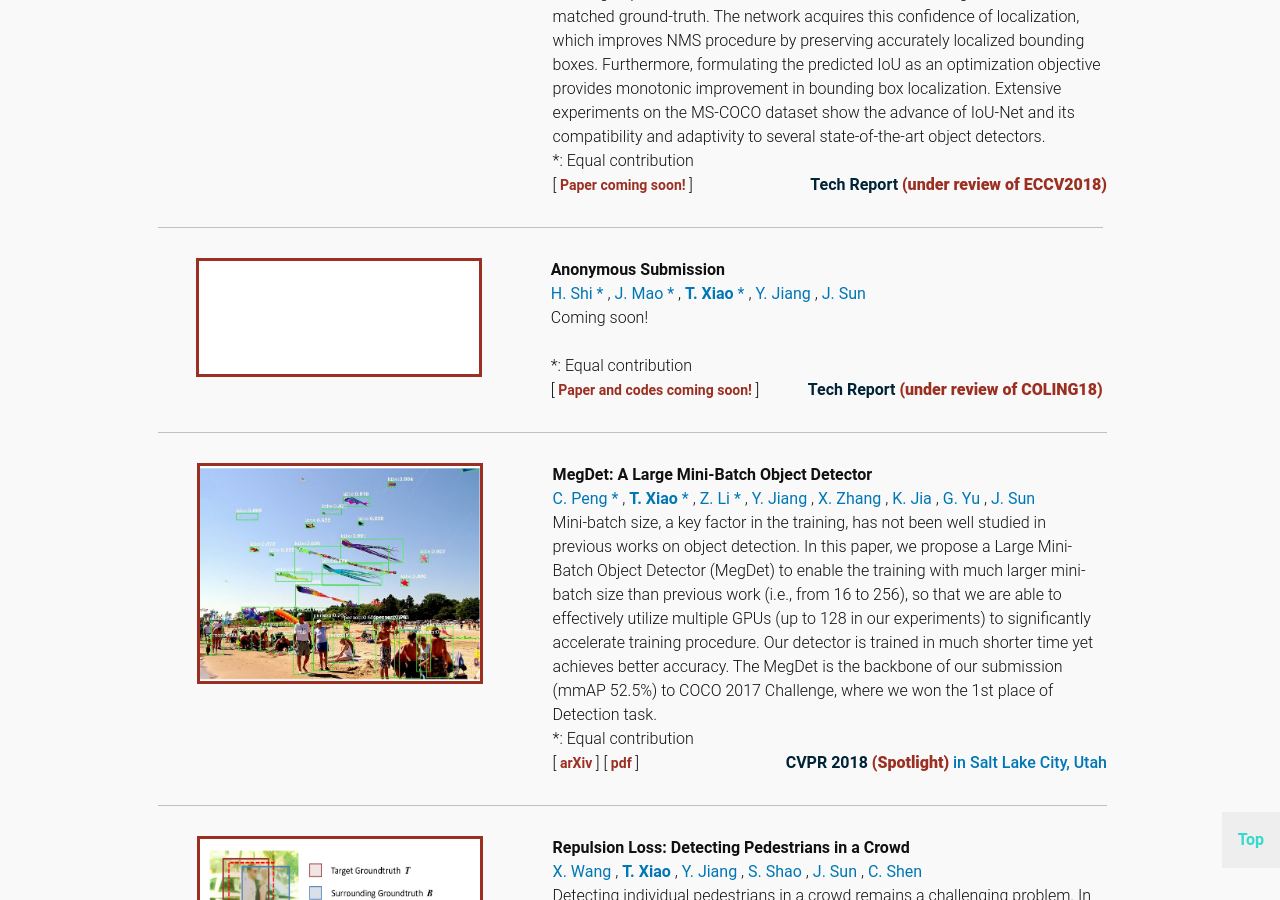
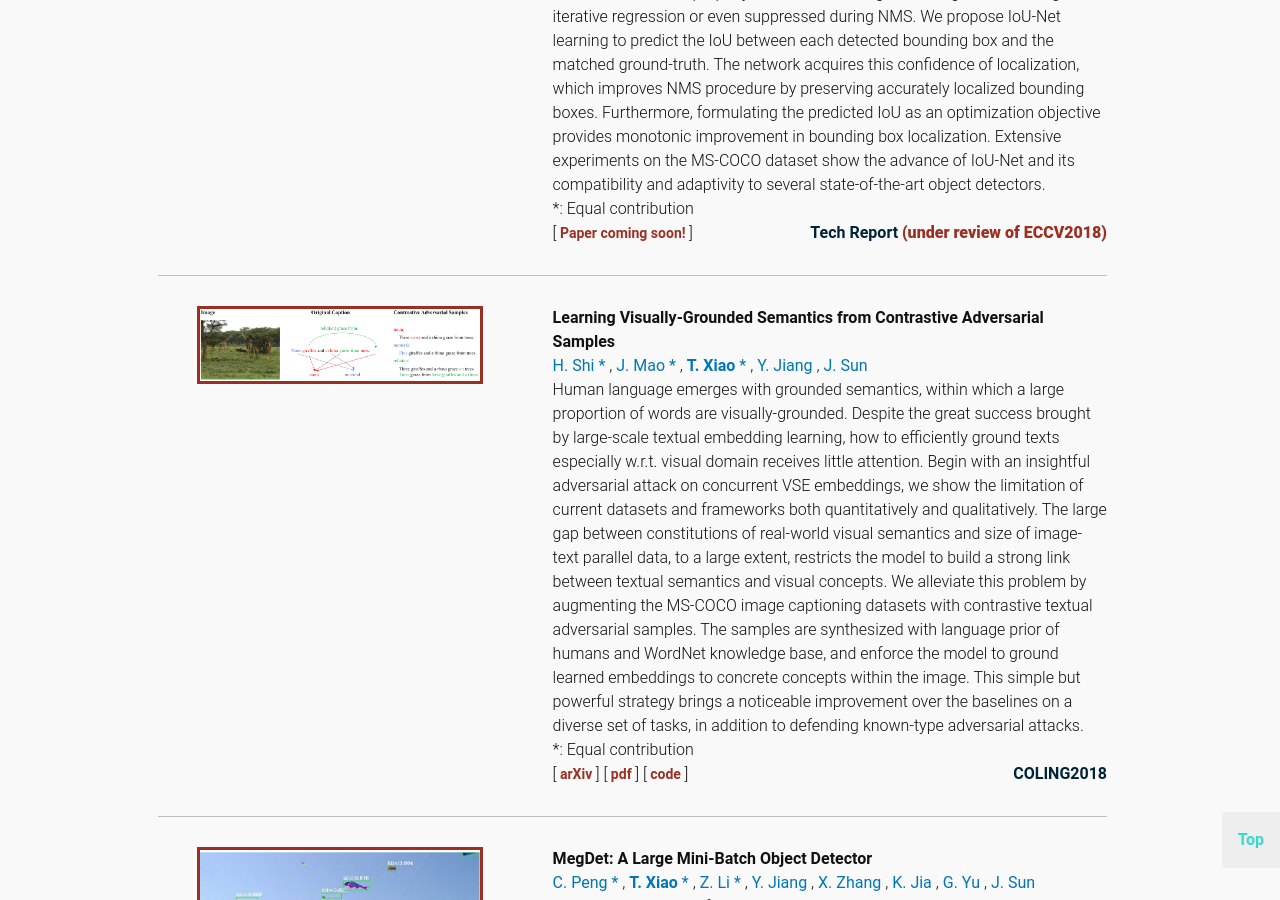
Before and after one commit to Tete-Xiao/Tete-Xiao.github.io, a Jekyll site: the page built from index.html, in a window 1280 px wide and 900 px high, scrolled down 2421 px. Built offline with Jekyll 4.4.1, drawn with Linux system fonts in a browser that asks for light colours; some of the changed text lies outside the part shown.

Commit message:
update coling18

```diff
--- a/_data/bio.yml
+++ b/_data/bio.yml
@@ -9,6 +9,7 @@ normal:
   content:  "<strong>Tete Xiao</strong> is an undergraduate student majoring in Intelligence Science at <strong>Peking University (PKU)</strong>, one of the two best universities in China. He works as senior research intern at <strong>Megvii (Face++) Inc.</strong> (a leading Chinese AI start-up)
   mentored by <a href='https://yuningjiang.github.io/'>Mr. Yuning Jiang</a> and supervised by
   <a href='http://www.jiansun.org/'>Dr. Jian Sun</a>. He is also a research assistant at Institute of Computer Science and Technology <strong>(ICST)</strong>, Peking University, supervised by <a href='http://www.muyadong.com/'>Dr. Yadong Mu</a>. His research interests lie in the field of <strong>Object Detection</strong>, <strong>Computer Vision</strong> and <strong>Machine Learning</strong>. He has received China National Scholarship for his excellent performance in courses and research. <br> <br> Tete has participated in programming contest since high school. He won two gold medals in 2016 and 2017 <a href='https://icpc.baylor.edu/'>ACM-ICPC</a> Asia Regional Contest for PKU. In high school, he was admitted to Shandong Province Team of 2014 as first place winner to compete in National Olympiad in Informatics (NOI), where he won a bronze medal. <h2>News:</h2>
+  <strong>[May 2018]</strong> One paper accepted to <a href='https://coling2018.org/'>COLING18</a> in Santa Fe, The Land of Enchantment! It's my very first paper of vision-language! (Paper and codes are coming soon!) <br>
   <strong>[Apr. 2018]</strong> A flexible PyTorch implementation of scene parsing networks trained on ADE20K with SOTA performance is <a href='https://github.com/CSAILVision/semantic-segmentation-pytorch'>released</a> in conjuction with MIT CSAIL.<br>
   <strong>[Feb. 2018]</strong> Two papers accepted to <a href='http://cvpr2018.thecvf.com/'>CVPR18</a> in Salt Lake City, Beehive State! <br>
   <strong>[Feb. 2018]</strong> I'm thrilled that I will be joining IBM Research as Research Intern in AI based in Cambridge, Massachusetts this summer. During the time, besides the extraordinary researchers at IBM, I will also work with friends and scientists at MIT. See you soon! <br>
--- a/_data/experiences.yml
+++ b/_data/experiences.yml
@@ -1,4 +1,4 @@
-- date:  "July. 2016 -  "
+- date:  "July. 2016 -  July. 2017"
   title: "Research Assistant @ ICST, PKU"
   desc:  "Machine Intelligence and Computer Vision"
   host:
--- a/_data/publications.yml
+++ b/_data/publications.yml
@@ -55,7 +55,7 @@
       url:  'tetexiao.com'
 
 
-- title: 'Anonymous Submission'
+- title: 'Learning Visually-Grounded Semantics from Contrastive Adversarial Samples'
   date:  'Mar. 2018'
   imgurl: '/images/projects/2018/tete2018_vge.png'
   imgprop: 'frame'
@@ -75,12 +75,15 @@
       url:  'https://yuningjiang.github.io'
     - name: J. Sun
       url:  'http://www.jiansun.org/'
-  publisher:  'Tech Report'
-  status:   '(under review of COLING18)'
-  desc: 'Coming soon! &nbsp &nbsp &nbsp &nbsp &nbsp &nbsp &nbsp &nbsp &nbsp &nbsp &nbsp &nbsp &nbsp &nbsp &nbsp &nbsp &nbsp &nbsp &nbsp &nbsp &nbsp &nbsp &nbsp &nbsp &nbsp &nbsp &nbsp &nbsp &nbsp &nbsp &nbsp &nbsp &nbsp &nbsp &nbsp &nbsp &nbsp &nbsp &nbsp &nbsp &nbsp &nbsp &nbsp &nbsp &nbsp &nbsp &nbsp &nbsp &nbsp &nbsp &nbsp &nbsp &nbsp &nbsp &nbsp &nbsp &nbsp &nbsp &nbsp &nbsp &nbsp &nbsp &nbsp &nbsp &nbsp &nbsp &nbsp &nbsp &nbsp &nbsp &nbsp &nbsp'
+  publisher:  'COLING2018'
+  desc: 'Human language emerges with grounded semantics, within which a large proportion of words are visually-grounded. Despite the great success brought by large-scale textual embedding learning, how to efficiently ground texts especially w.r.t. visual domain receives little attention. Begin with an insightful adversarial attack on concurrent VSE embeddings, we show the limitation of current datasets and frameworks both quantitatively and qualitatively. The large gap between constitutions of real-world visual semantics and size of image-text parallel data, to a large extent, restricts the model to build a strong link between textual semantics and visual concepts. We alleviate this problem by augmenting the MS-COCO image captioning datasets with contrastive textual adversarial samples. The samples are synthesized with language prior of humans and WordNet knowledge base, and enforce the model to ground learned embeddings to concrete concepts within the image. This simple but powerful strategy brings a noticeable improvement over the baselines on a diverse set of tasks, in addition to defending known-type adversarial attacks.'
   tags:
-    - name: 'Paper and codes coming soon!'
-      url:  'tetexiao.com'
+    - name: 'arXiv'
+      url:  'http://tetexiao.com'
+    - name: 'pdf'
+      url:  'http://tetexiao.com'
+    - name: 'code'
+      url:  'http://tetexiao.com'
 
 
 - title: 'MegDet: A Large Mini-Batch Object Detector'
```
Also changed, not shown: images/projects/2018/tete2018_vge.png.
